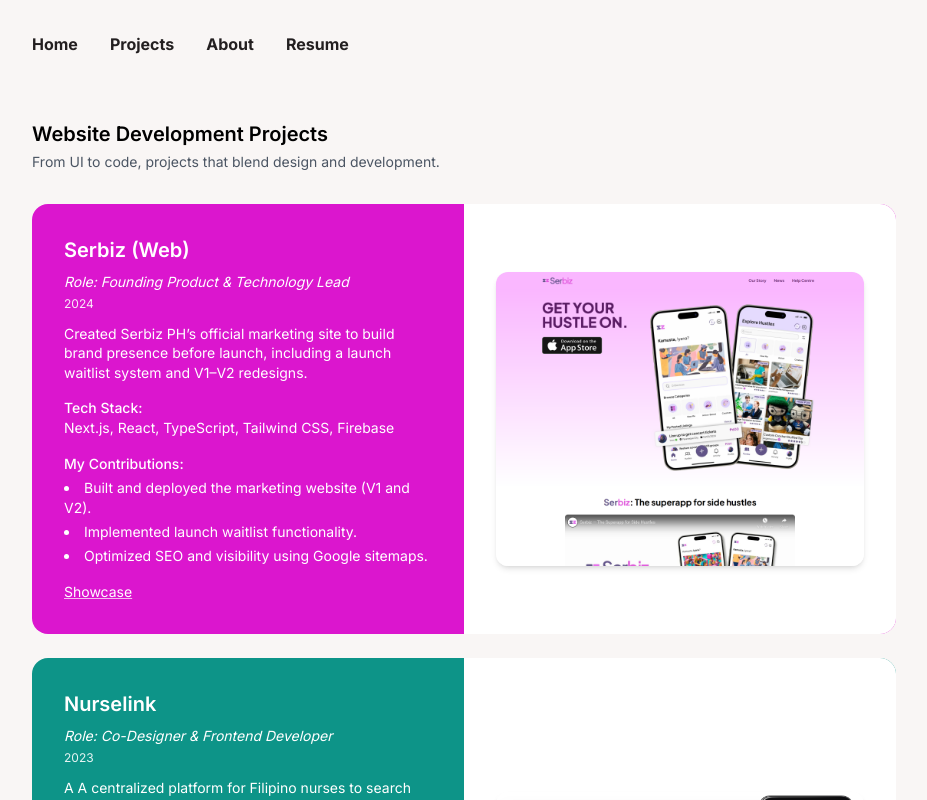
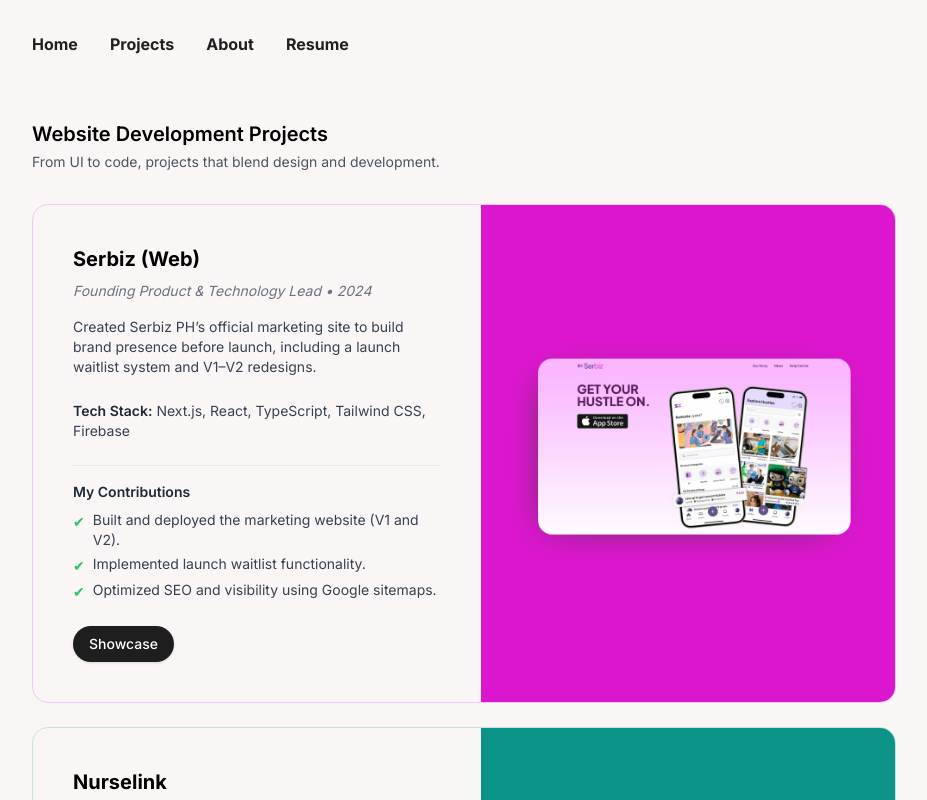
Before and after one commit to zhoexaeris/zhoe.aeris, a Next.js app: page /projects in a window 1280 px wide. Shown: the top 800 px of the page, without its empty margins (176-1103 px from the left). Built offline with nearby package versions, Linux system fonts and the light colour scheme.

Commit message:
fix: switched webdev projects column border

```diff
--- a/app/projects/webdev-projects.js
+++ b/app/projects/webdev-projects.js
@@ -15,8 +15,8 @@
       ],
       links: [{ label: "Showcase", href: "#" }],
       bgColor: "bg-serbiz-purple",
-      textcolor: "text-white",
-      hovercolor: "hover:shadow-serbiz-purple/40",
+      borderColor: "border-serbiz-purple/20",
+      hoverColor: "hover:shadow-serbiz-purple/40",
       image: "./images/webdev-projects/serbiz_web.png",
     },
     {
@@ -25,7 +25,7 @@
       role: "Co-Designer & Frontend Developer",
       date: "2023",
       summary:
-        "A A centralized platform for Filipino nurses to search jobs and showcase resumes, built in collaboration with an external client for CSSWENG.",
+        "A centralized platform for Filipino nurses to search jobs and showcase resumes, built in collaboration with an external client for CSSWENG.",
       techStack: [
         "React + TypeScript",
         "Vite",
@@ -41,8 +41,8 @@
         { label: "Live Demo", href: "https://nurse-link-one.vercel.app/" },
       ],
       bgColor: "bg-nurselink-teal",
-      textcolor: "text-white",
-      hovercolor: "hover:shadow-nurselink-teal/40",
+      borderColor: "border-nurselink-teal/20",
+      hoverColor: "hover:shadow-nurselink-teal/40",
       image: "./images/webdev-projects/nurselink.png",
     },
     {
@@ -71,8 +71,8 @@
         { label: "Github", href: "https://github.com/axsulit/ccapdev_mco" },
       ],
       bgColor: "bg-spikezone-red",
-      textcolor: "text-white",
-      hovercolor: "hover:shadow-spikezone-red/40",
+      borderColor: "border-spikezone-red/20",
+      hoverColor: "hover:shadow-spikezone-red/40",
       image: "./images/webdev-projects/spikezone.png",
     },
   ];
@@ -92,65 +92,65 @@
         {projects.map((project) => (
           <div
             key={project.id}
-            className={`flex flex-col lg:flex-row rounded-2xl overflow-hidden transition-all duration-300 ease-in-out transform hover:scale-[1.01] hover:shadow-lg group ${project.bgColor} ${project.hovercolor}`}
+            className={`flex flex-col lg:flex-row rounded-2xl overflow-hidden transition-all duration-300 ease-in-out transform hover:scale-[1.01] hover:shadow-lg group border ${project.borderColor} ${project.hoverColor}`}
           >
             {/* Left Section - Text */}
-            <div
-              className={`flex-1 p-6 lg:p-8 flex flex-col justify-between ${project.textcolor}`}
-            >
-              <div>
-                <h3 className="text-xl font-semibold mb-2">{project.title}</h3>
+            <div className="flex-1 p-4 sm:p-6 lg:p-10 max-w-full lg:max-w-md">
+              <h3 className="text-xl font-bold mb-2">{project.title}</h3>
               {project.role && (
-                  <div className="mb-3">
-                    <p className="text-white text-sm italic">
-                      Role: {project.role}
-                    </p>
-                    {project.date && (
-                      <p className="text-white/90 text-xs mt-1">
-                        {project.date}
+                <p className="text-xs sm:text-sm text-gray-500 italic">
+                  {project.role} • {project.date}
                 </p>
               )}
-                  </div>
-                )}
+
               {project.summary && (
-                  <p className="text-sm leading-snug text-white mb-4">
+                <p className="mt-3 sm:mt-4 text-gray-700 text-xs sm:text-sm leading-relaxed">
                   {project.summary}
                 </p>
               )}
 
-                {project.techStack && project.techStack.length > 0 && (
-                  <div className="mb-4">
-                    <div className="text-sm font-medium text-white">
+              {/* Tech Stack */}
+              {project.techStack?.length > 0 && (
+                <div className="mt-4 sm:mt-6">
+                  <div className="text-xs sm:text-sm text-gray-700">
+                    <span className="font-semibold text-gray-800">
                       Tech Stack:
-                    </div>
-                    <div className="text-sm text-white">
+                    </span>{" "}
                     {project.techStack.join(", ")}
                   </div>
                 </div>
               )}
 
-                {project.contributions && project.contributions.length > 0 && (
-                  <div className="mb-4">
-                    <div className="text-sm font-medium text-white">
-                      My Contributions:
+              {/* Contributions */}
+              {project.contributions?.length > 0 && (
+                <div className="mt-4 sm:mt-6 border-t border-gray-200 pt-3 sm:pt-4">
+                  <div className="text-xs sm:text-sm font-semibold text-gray-800 mb-2">
+                    My Contributions
                   </div>
-                    <ul className="list-disc list-inside space-y-1 text-sm text-white mt-1">
+                  <ul className="space-y-1 text-xs sm:text-sm text-gray-700">
                     {project.contributions.map((item, idx) => (
-                        <li key={idx}>{item}</li>
+                      <li
+                        key={idx}
+                        className="flex items-start gap-1.5 sm:gap-2"
+                      >
+                        <span className="text-green-500 mt-0.5">✔</span>
+                        <span>{item}</span>
+                      </li>
                     ))}
                   </ul>
                 </div>
               )}
 
-                {project.links && project.links.length > 0 && (
-                  <div className="text-sm text-white flex flex-wrap gap-x-2 gap-y-1">
+              {/* Links */}
+              {project.links?.length > 0 && (
+                <div className="mt-4 sm:mt-6">
                   {project.links.map((l, idx) => (
                     <a
                       key={idx}
                       href={l.href}
                       target="_blank"
                       rel="noopener noreferrer"
-                        className="underline decoration-white/70 hover:decoration-white"
+                      className="block sm:inline-block w-full sm:w-auto px-4 py-2 bg-black text-white text-xs sm:text-sm font-medium rounded-full shadow hover:bg-gray-800 text-center"
                     >
                       {l.label}
                     </a>
@@ -158,19 +158,15 @@
                 </div>
               )}
             </div>
-              {!project.date && (
-                <span className="text-xs text-white/60 mt-4">
-                  {new Date().getFullYear()}
-                </span>
-              )}
-            </div>
 
             {/* Right Section - Image */}
-            <div className="flex-1 flex items-center justify-center bg-white p-6 lg:p-8">
+            <div
+              className={`flex-1 flex items-center justify-center ${project.bgColor}`}
+            >
               <img
                 src={project.image}
                 alt={`${project.title} preview`}
-                className="w-full max-w-sm rounded-xl shadow-md object-cover"
+                className="w-full max-w-xs sm:max-w-sm lg:max-w-md object-contain"
               />
             </div>
           </div>
```
Also changed, not shown: public/images/webdev-projects/nurselink.png, public/images/webdev-projects/serbiz_web.png. Lines whose indentation alone changed are shown as unchanged.
